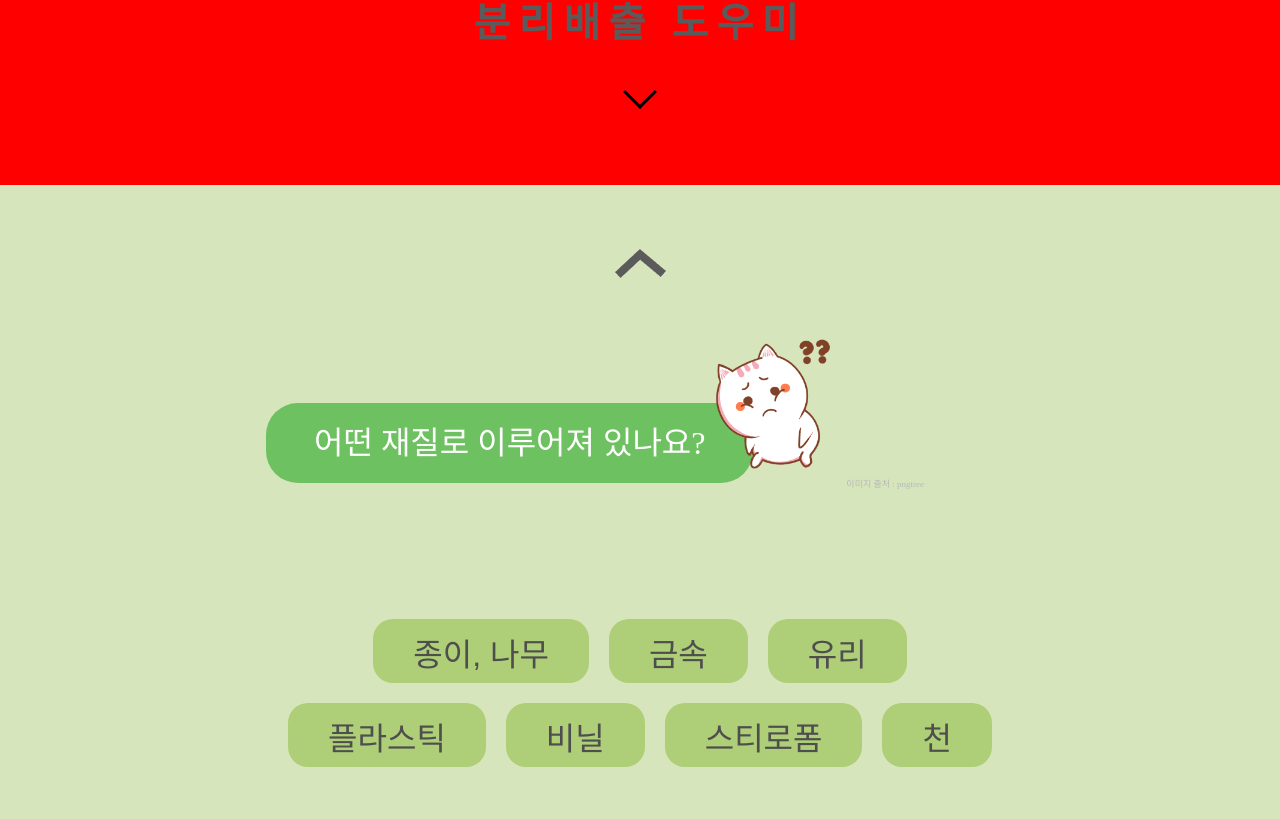
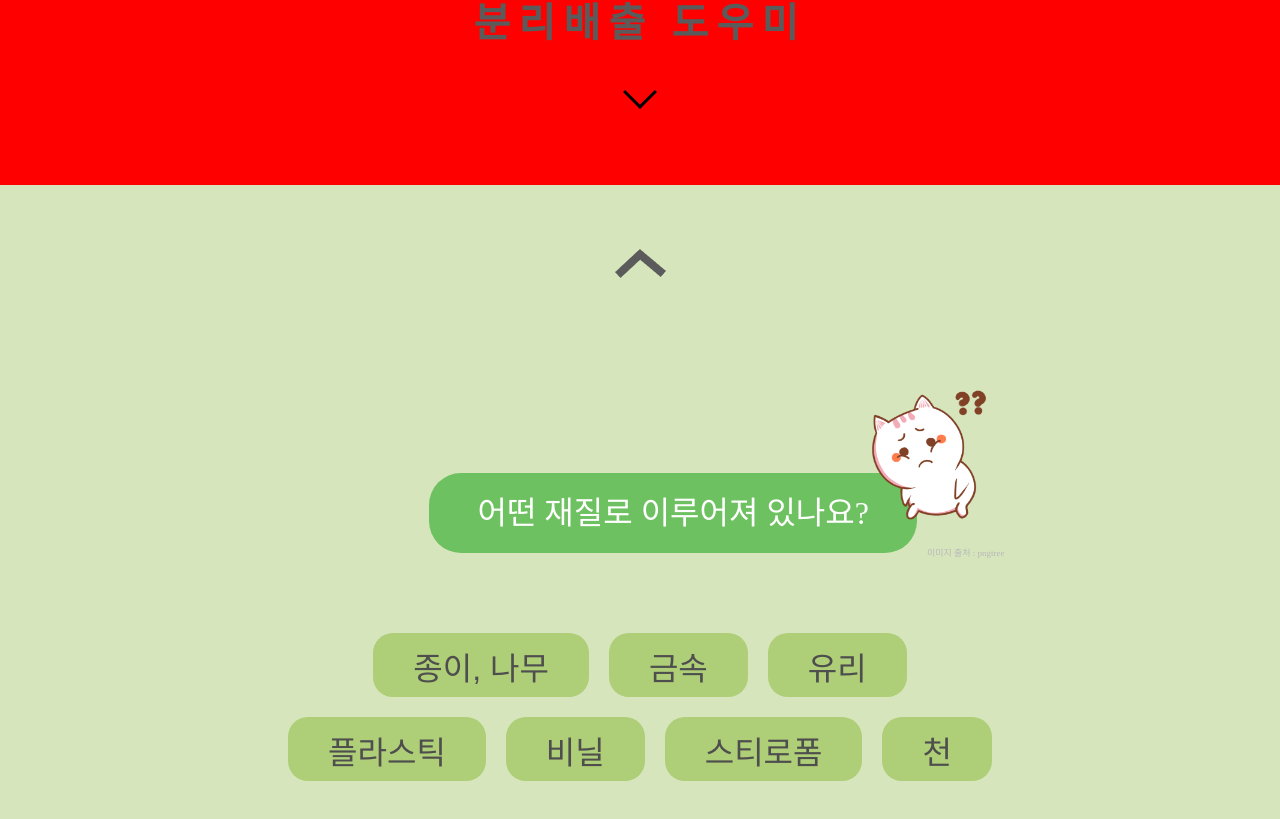
Before and after one commit to eco-coder/recycle-helper, a Next.js app: page / in a window 1280 px wide. Shown: the part 615-1434 px from the top of the page. Built offline with nearby package versions, Linux system fonts and the light colour scheme.

Commit message:
Optimize PC align

```diff
--- a/components/QuestionCard.tsx
+++ b/components/QuestionCard.tsx
@@ -33,8 +33,8 @@ const QuestionCard: React.FC<QuestionCardProps> = (props) => {
                 />
             </button>
             <div className={styles.questionContainer} >
-                <div style={{ marginBottom: 60 }} >
-                    <span className={styles.question}>{props.question.name}</span>
+                <div style={{ marginBottom: 60, textAlign: 'center' }} >
+                    <div className={styles.question}>{props.question.name}</div>
                     <div className={styles.character}>
                         <Image
                             src="/images/cat.png"
@@ -43,9 +43,10 @@ const QuestionCard: React.FC<QuestionCardProps> = (props) => {
                             height={144}
                         />
                     </div>
+                    <div className={styles.copyright}>이미지 출처 : pngtree</div>
                 </div>
 
-                <div className={styles.copyright}>이미지 출처 : pngtree</div>
+
 
                 {/* 답변 개수 : 2, 3, 5, 6개 */}
                 <div className={styles.answerContainer}>
--- a/styles/QuestionCard.module.sass
+++ b/styles/QuestionCard.module.sass
@@ -41,21 +41,22 @@
     padding: 24px 48px
     margin: 10px
     border-radius: 32px
-    float: left
+    display: inline-block
+    position: relative
+    left: 144px
 
 .character
-    float: left
+    display: inline-block
     position: relative
-    right: 64px
-    bottom: 64px
+    left: 72px
 
 .copyright
     font-size: 9px
     color: #b8b8b8
     text-align: right
+    display: inline-block
     position: relative
-    bottom: 120px
-    right: 100px
+    top: 32px
 
 .answerContainer
     text-align: center
```
